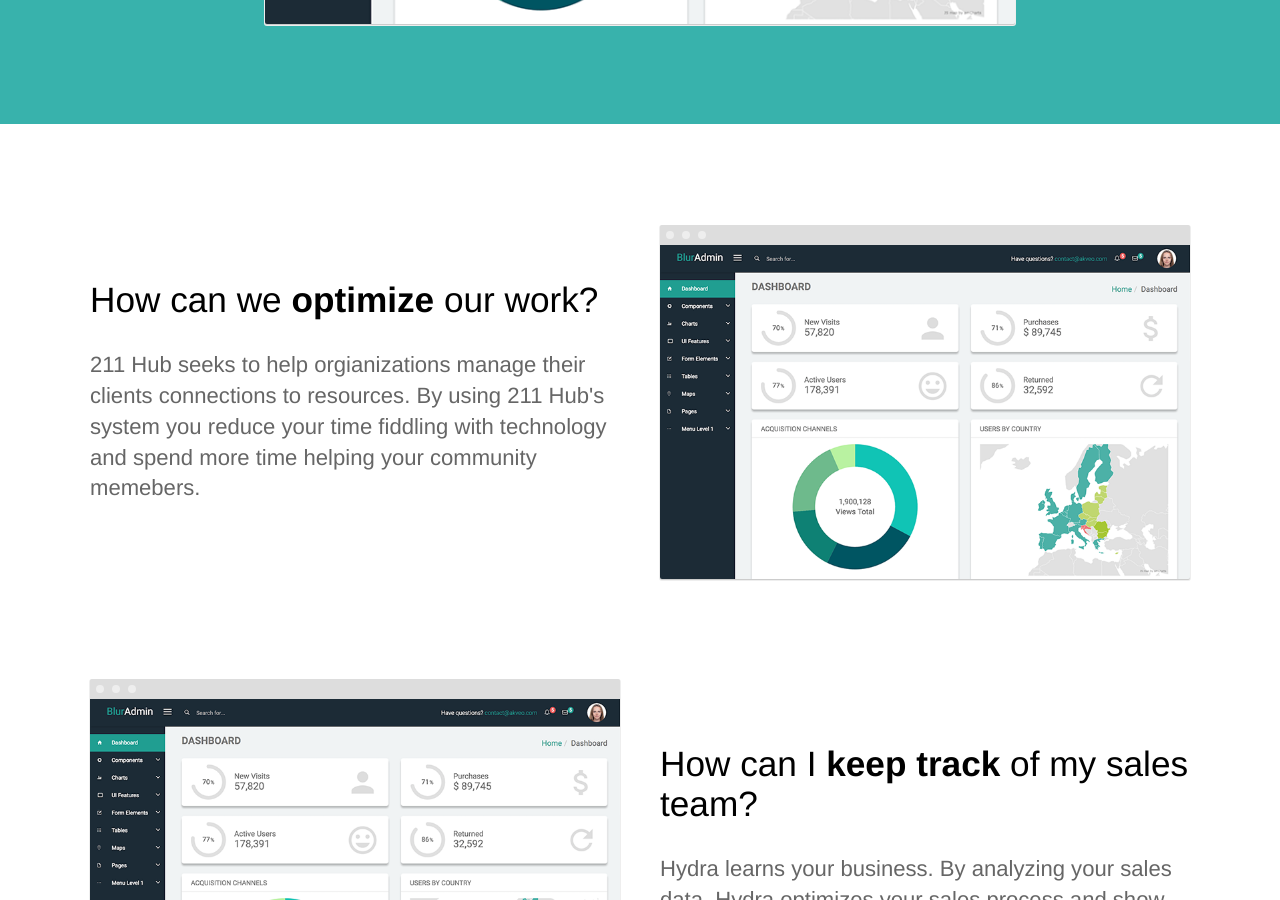
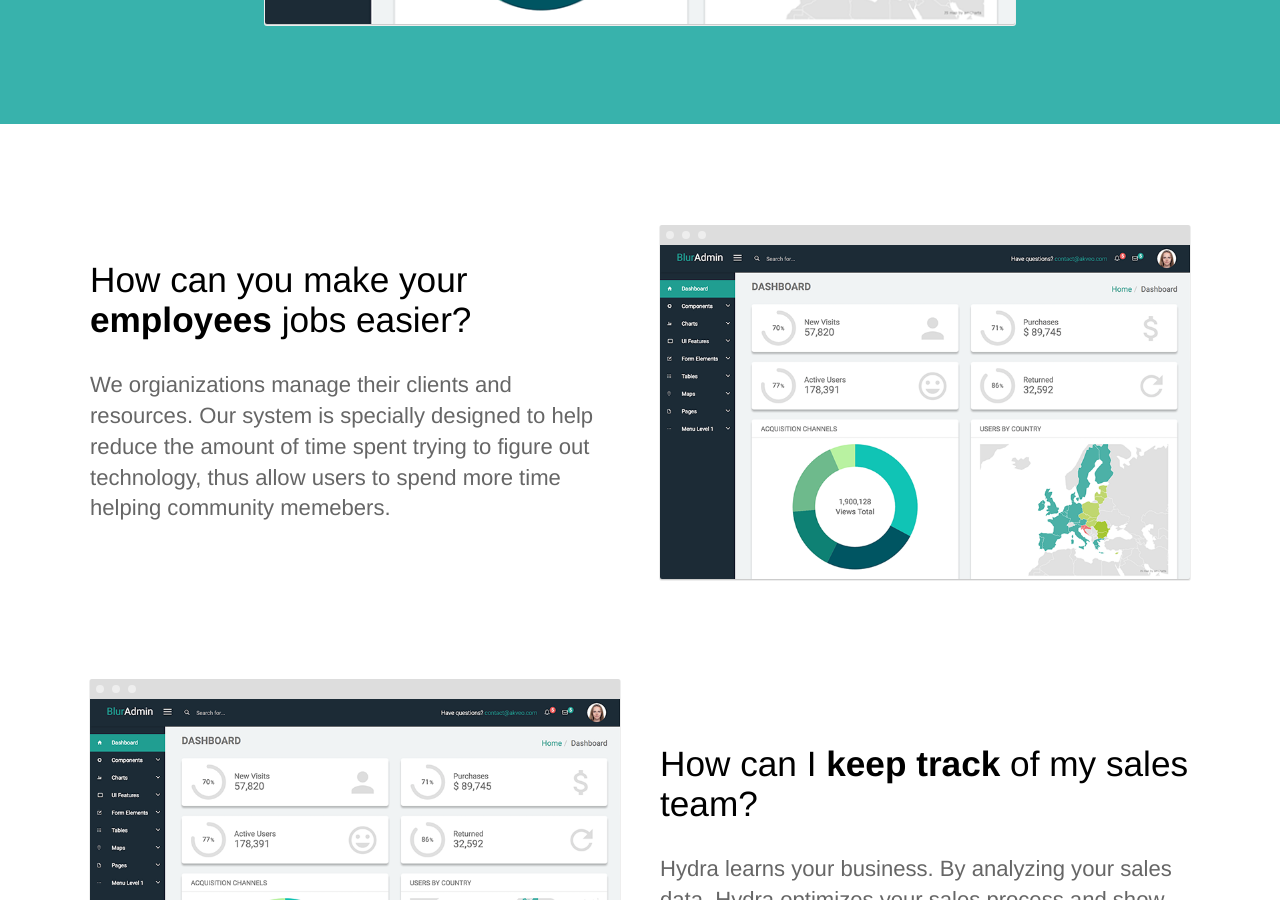
Before and after one commit to Ryanb58/211hub, a Jekyll site: the page built from index.html, in a window 1280 px wide and 900 px high, scrolled down 812 px. Built offline with Jekyll 4.4.1, drawn with Linux system fonts in a browser that asks for light colours.

Commit message:
Updated item.

```diff
--- a/index.html
+++ b/index.html
@@ -17,8 +17,8 @@ description: Track and optimize your sales team in real time
 	<section>
 		<div class="container flex">
 			<div class="text editable">
-				<h2>How can we <strong>optimize</strong> our work?</h2>
-				<p>211 Hub seeks to help orgianizations manage their clients connections to resources. By using 211 Hub's system you reduce your time fiddling with technology and spend more time helping your community memebers. </p>
+				<h2>How can you make your <strong>employees</strong> jobs easier?</h2>
+				<p>We orgianizations manage their clients and resources. Our system is specially designed to help reduce the amount of time spent trying to figure out technology, thus allow users to spend more time helping community memebers. </p>
 			</div>
 			<div class="image">
 				<img src="{{ site.baseurl }}/images/dashboard.png" alt="Screenshot" class="screenshot editable" />
```
